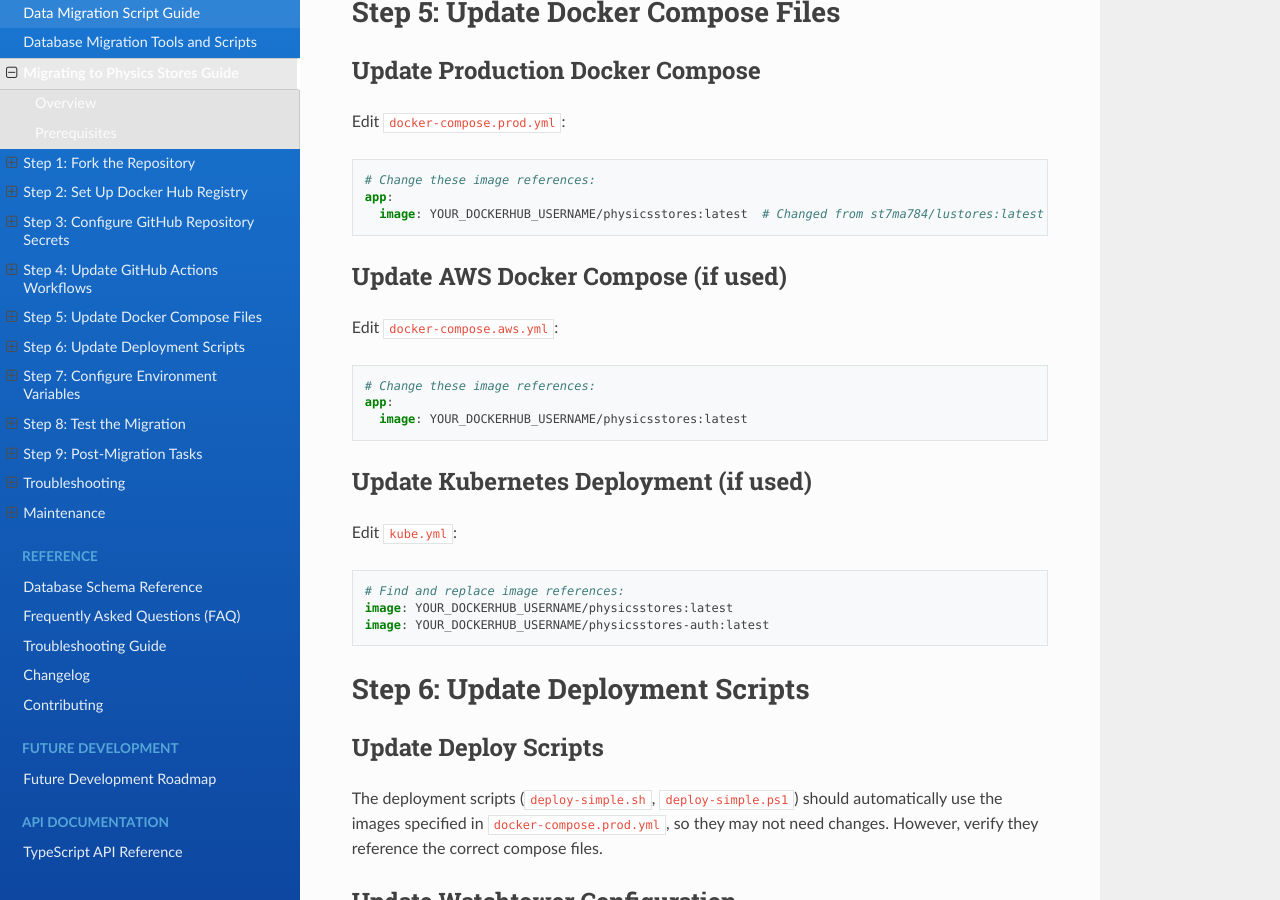
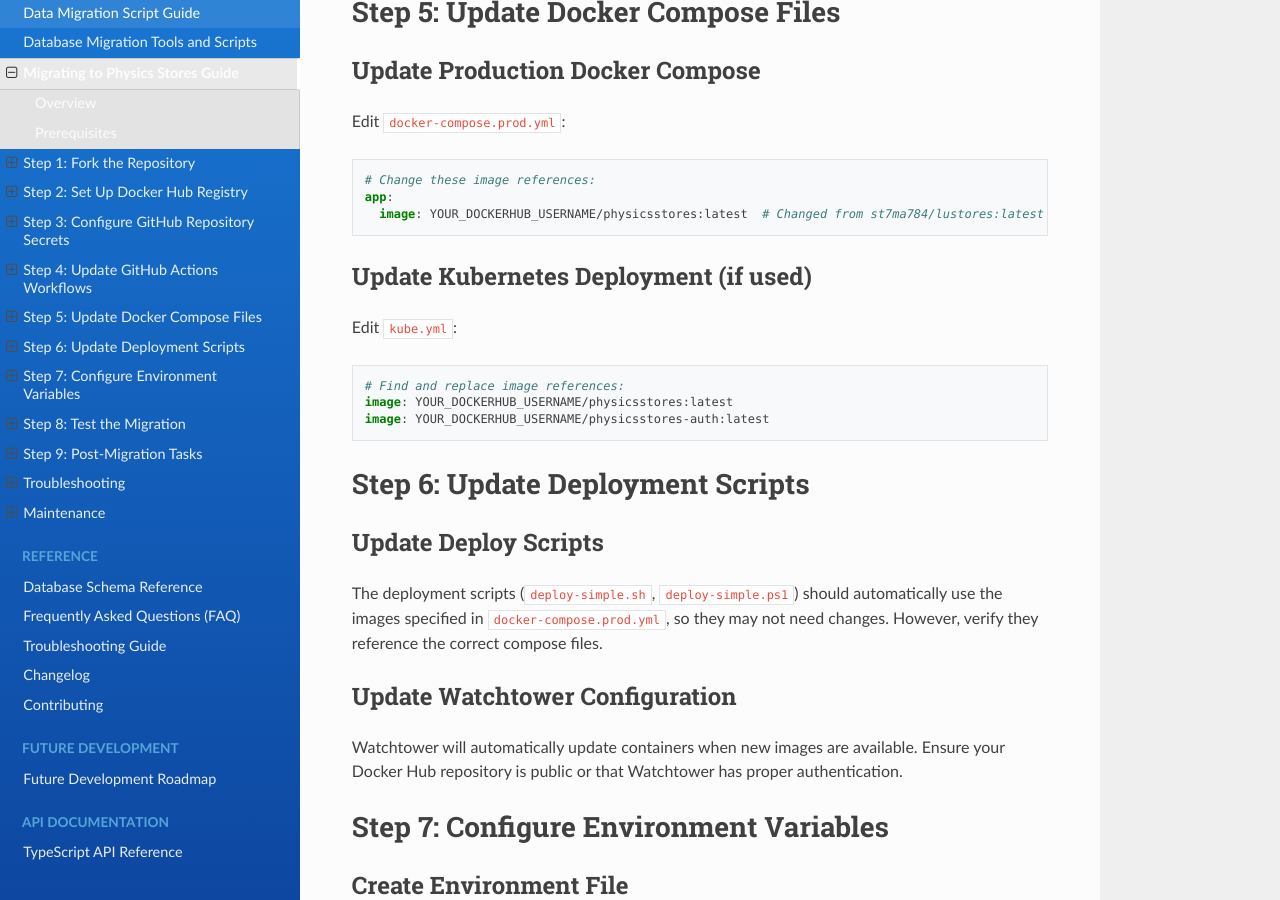
Before and after one commit to gerarduk/LUStores, a Sphinx documentation site: the page built from docs/deployment/migrating-to-physics-stores.rst, in a window 1280 px wide and 900 px high, scrolled down 3049 px. Built offline with Sphinx 7.4.7 and the Read the Docs theme 3.1.0, drawn with Linux system fonts in a browser that asks for light colours; pages that are not in the unit, such as notebooks, are missing from menus.

Commit message:
Remove unused docker-compose.aws.yml
The file was a leftover AWS experiment: it ran only the app, in
development mode, against an external database, and nothing in the
repository used it. It also failed to parse because of stray text on its
last line, and held a database password in plain text.

Update the docs that referred to it.

Co-Authored-By: Claude Opus 5.5 <noreply@anthropic.com>
Claude-Session: https://claude.ai/code/session_01GW2bL76uL65bcf9hNLc22p

```diff
--- a/docs/deployment/migrating-to-physics-stores.rst
+++ b/docs/deployment/migrating-to-physics-stores.rst
@@ -158,17 +158,6 @@ Edit ``docker-compose.prod.yml``:
    # Change these image references:
    app:
      image: YOUR_DOCKERHUB_USERNAME/physicsstores:latest  # Changed from st7ma784/lustores:latest
-
-Update AWS Docker Compose (if used)
------------------------------------
-
-Edit ``docker-compose.aws.yml``:
-
-.. code-block:: yaml
-
-   # Change these image references:
-   app:
-     image: YOUR_DOCKERHUB_USERNAME/physicsstores:latest
 
 Update Kubernetes Deployment (if used)
 --------------------------------------
```
Also changed, not shown: docker-compose.aws.yml (deleted, +0 -45 lines), docs/TODO.md (+1 -2 lines), docs/operations/dockerhub-migration.rst (+1 -7 lines), nginx/README.md.
